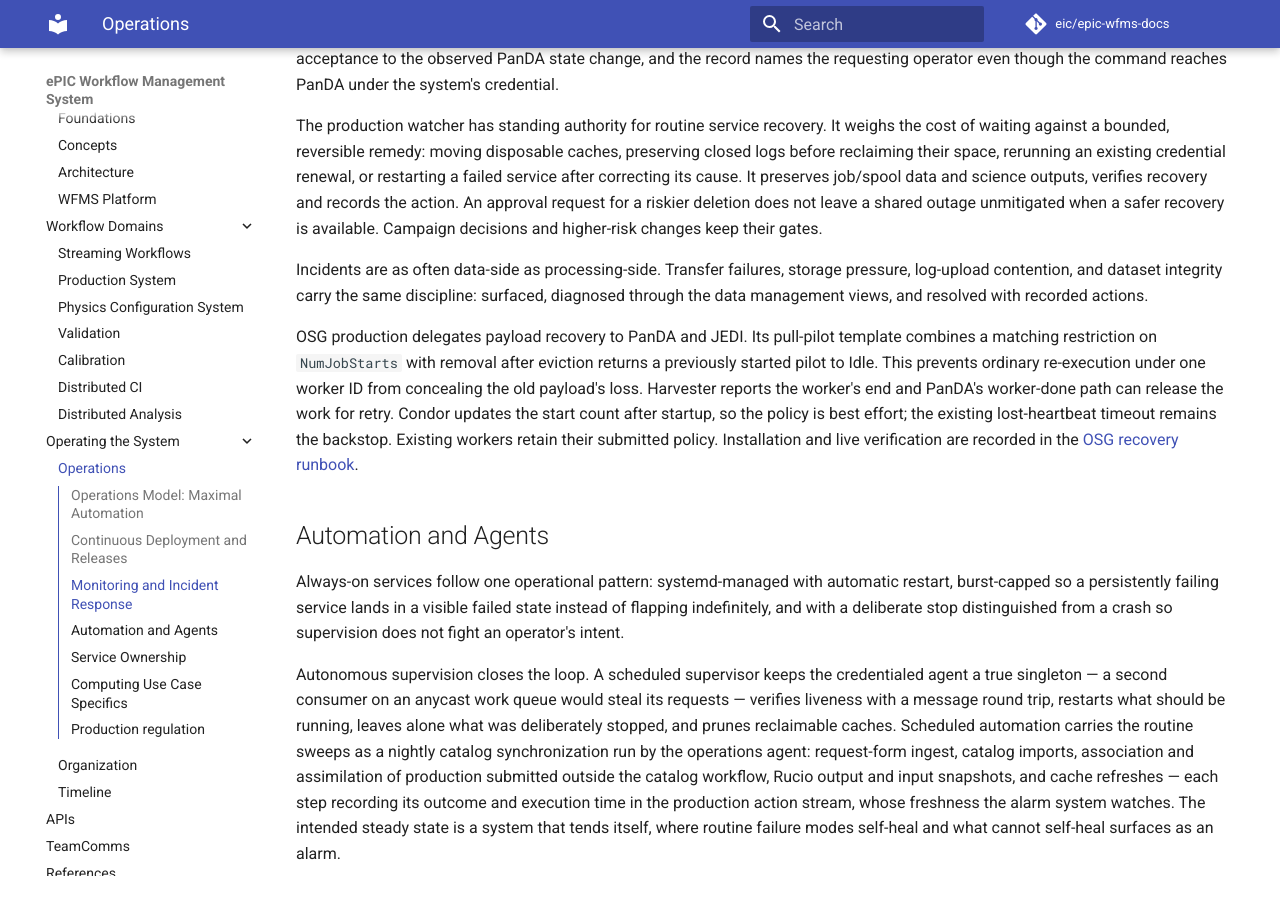
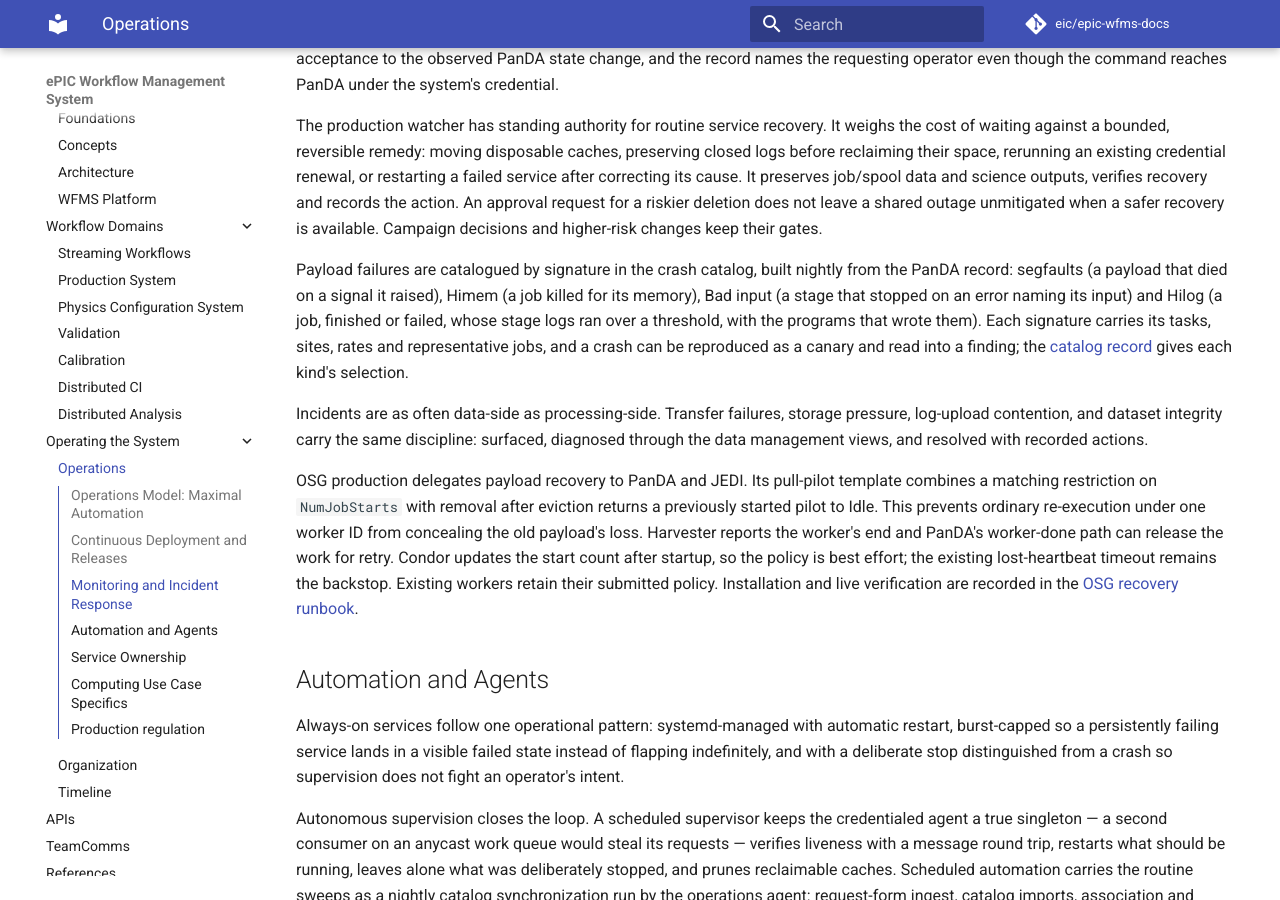
Before and after one commit to eic/epic-wfms-docs, an MkDocs documentation site: the page built from docs/operations.md, in a window 1280 px wide and 900 px high, scrolled down 1747 px. Built offline with MkDocs 1.6.1 and Material for MkDocs 9.7.7, drawn with Linux system fonts in a browser that asks for light colours; comment, search, counter and statistics services are not loaded.

Commit message:
Operations: the crash catalog and its kinds (Segfault, Himem, Bad input, Hilog)
Co-Authored-By: Claude Opus 5.5 <noreply@anthropic.com>
Claude-Session: https://claude.ai/code/session_011rN4S2Zsiq7RJasWHUG4hr

```diff
--- a/docs/operations.md
+++ b/docs/operations.md
@@ -82,6 +82,14 @@ after correcting its cause. It preserves job/spool data and science outputs,
 verifies recovery and records the action. An approval request for a riskier
 deletion does not leave a shared outage unmitigated when a safer recovery is
 available. Campaign decisions and higher-risk changes keep their gates.
+
+Payload failures are catalogued by signature in the crash catalog, built nightly from the PanDA record: segfaults
+(a payload that died on a signal it raised), Himem (a job killed for its memory), Bad input (a stage that stopped on
+an error naming its input) and Hilog (a job, finished or failed, whose stage logs ran over a threshold, with the
+programs that wrote them). Each signature carries its tasks, sites, rates and representative jobs, and a crash can be
+reproduced as a canary and read into a finding; the
+[catalog record](https://github.com/BNLNPPS/swf-epicprod/blob/main/docs/SEGFAULT_DIAGNOSIS.md) gives each kind's
+selection.
 
 Incidents are as often data-side as processing-side. Transfer failures, storage pressure, log-upload contention, and
 dataset integrity carry the same discipline: surfaced, diagnosed through the data management views, and resolved with
```
